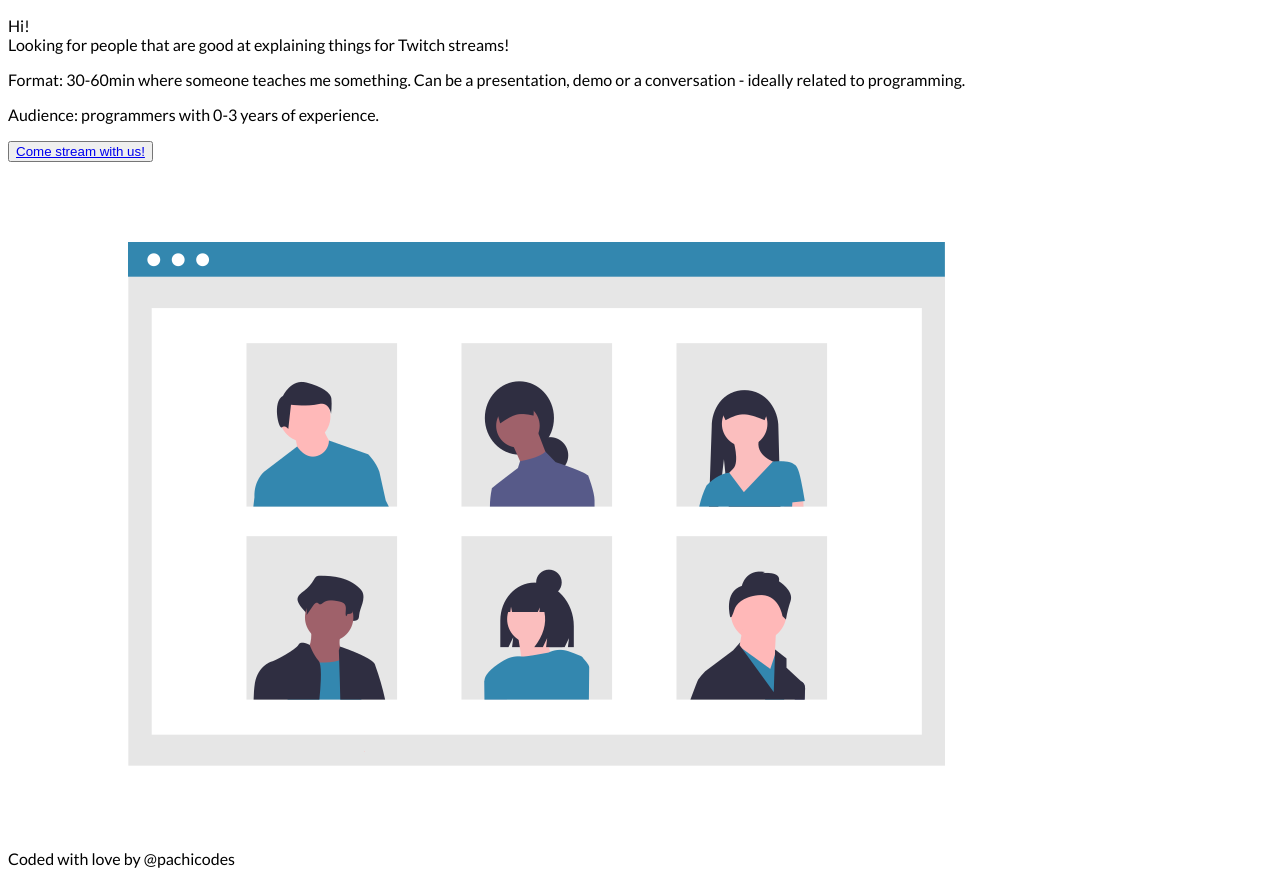
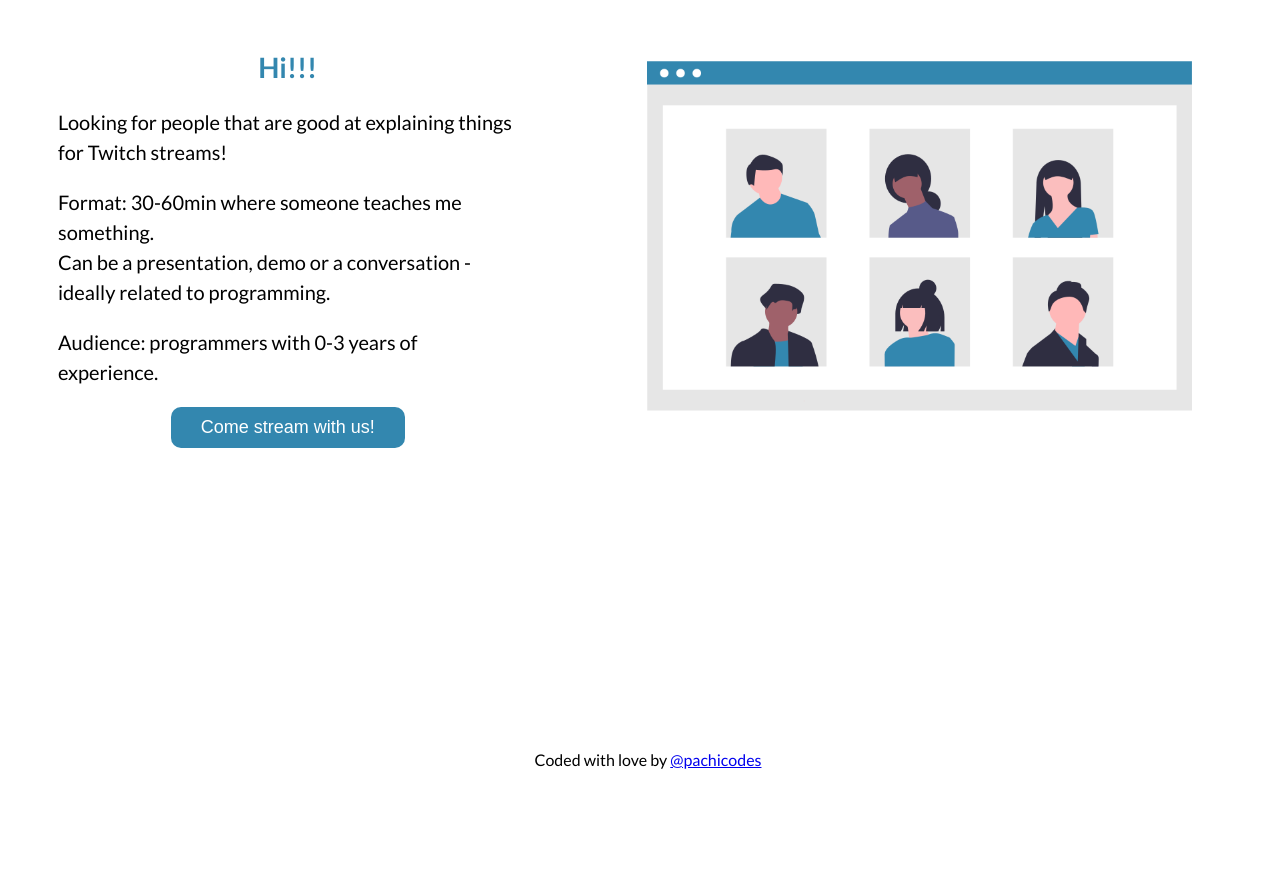
Before and after one commit to pachicodes/stream-w-eva-page, a plain HTML site: page index.html in a window 1280 px wide. After the commit the page ends 800 px from the top, so only its background shows below. Drawn offline with Linux system fonts and the light colour scheme.

Commit message:
after live

```diff
--- a/css/style.css
+++ b/css/style.css
@@ -1,5 +1,56 @@
 body {
   font-family: "Lato", sans-serif;
+  --main-color: #3387AF;
 }
 
-/*#3387AF */
+.main {
+  display: flex;
+}
+
+.main__img {
+  width: 100%;
+}
+
+.main__content {
+  margin: auto 50px;
+  text-align: center;
+}
+
+.main__content p {
+  text-align: left;
+}
+
+.hi {
+  color: var(--main-color);
+  font-size: 28px;
+}
+
+.main__text {
+  font-size: 20px;
+  line-height: 30px;
+}
+
+.main__button {
+  background-color: var(--main-color);
+  padding: 10px 30px;
+  border: none;
+  border-radius: 10px;
+}
+
+.main__button:hover {
+  text-shadow: 1px 2px 3px #000;
+}
+
+.main__link {
+  color: #fff;
+  font-size: 18px;
+  text-decoration: none;
+}
+
+.footer {
+  height: 50px;
+  text-align: center;
+  position: absolute;
+  bottom: 0;
+  width: 100%;
+}
--- a/index.html
+++ b/index.html
@@ -10,17 +10,16 @@
   </head>
 
   <body>
-
     <section class="main">
-
       <div class="main__content">
-            <p class="main__text">Hi! <br />
+         <h1 class="hi">Hi!!!</h1>
+        <p class="main__text">
          Looking for people that are good at explaining things for Twitch streams!
         </p>
-            <p class="main__text">Format: 30-60min where someone teaches me something. Can be a presentation, demo or a conversation - ideally related to
+        <p class="main__text">Format: 30-60min where someone teaches me something. <br/>Can be a presentation, demo or a conversation - ideally related to
         programming.
         </p>
-            <p class="main__text"></p>Audience: programmers with 0-3 years of experience.
+        <p class="main__text">Audience: programmers with 0-3 years of experience.
         </p>
         <button class="main__button" type="button">
               <a class="main__link" href="https://twitter.com/GirlsCodeMK" target="_blank">Come stream with us!</a>
@@ -28,11 +27,14 @@
       </div>
 
       <div class="main__image">
-              <img class="main__img" src="img/colab_img.png">
+          <img class="main__img" src="img/colab_img.png"></img>
       </div>
-
     </section>
 
-    <footer class="footer">Coded with love by @pachicodes</footer>
+    <footer class="footer">Coded with love by
+    <a class="footer__link" href="https://twitter.com/pachicodes" target="_blank">
+    @pachicodes</a>
+    </footer>
+
   </body>
 </html>
```
Lines whose indentation alone changed are shown as unchanged.
